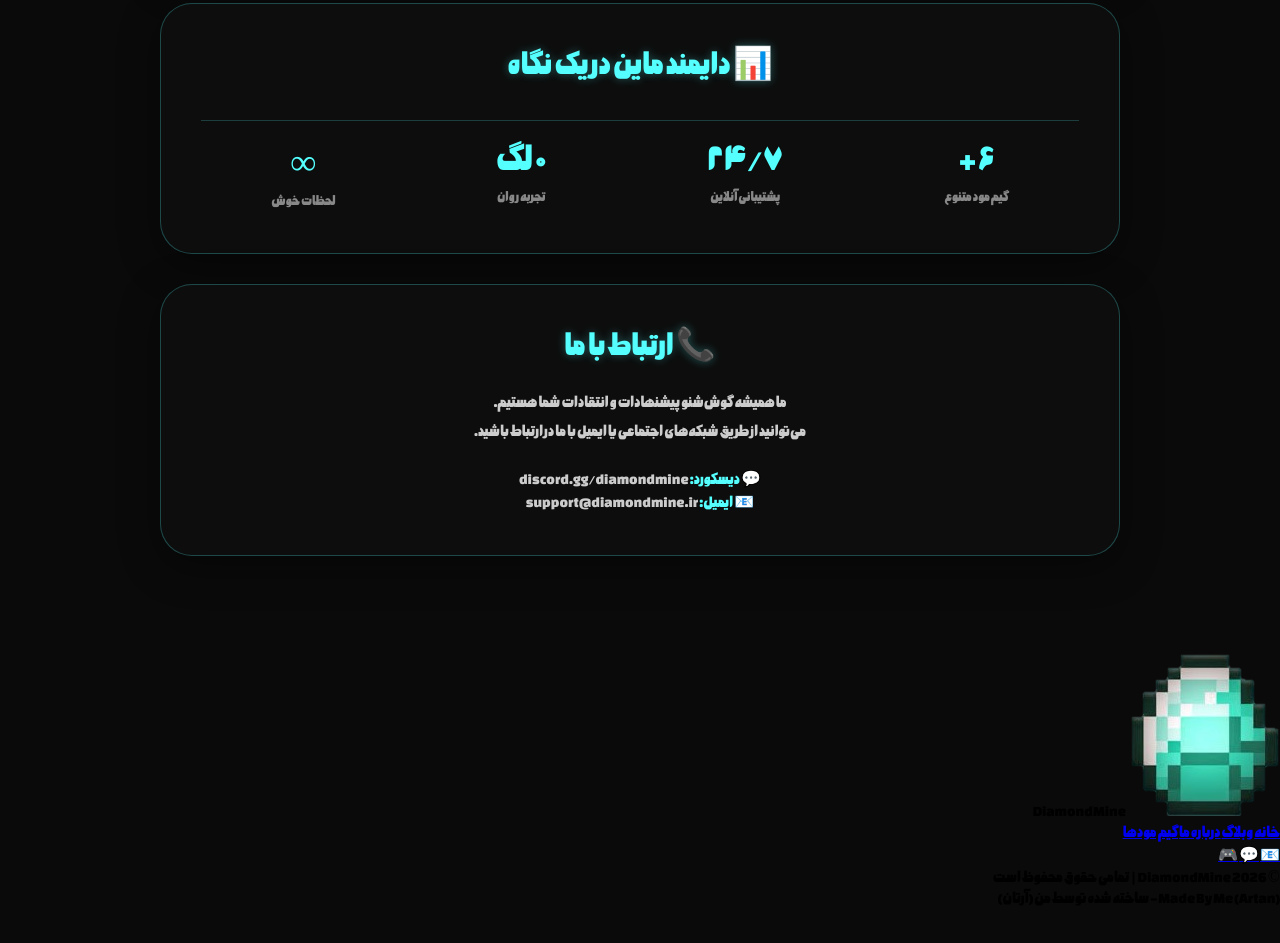
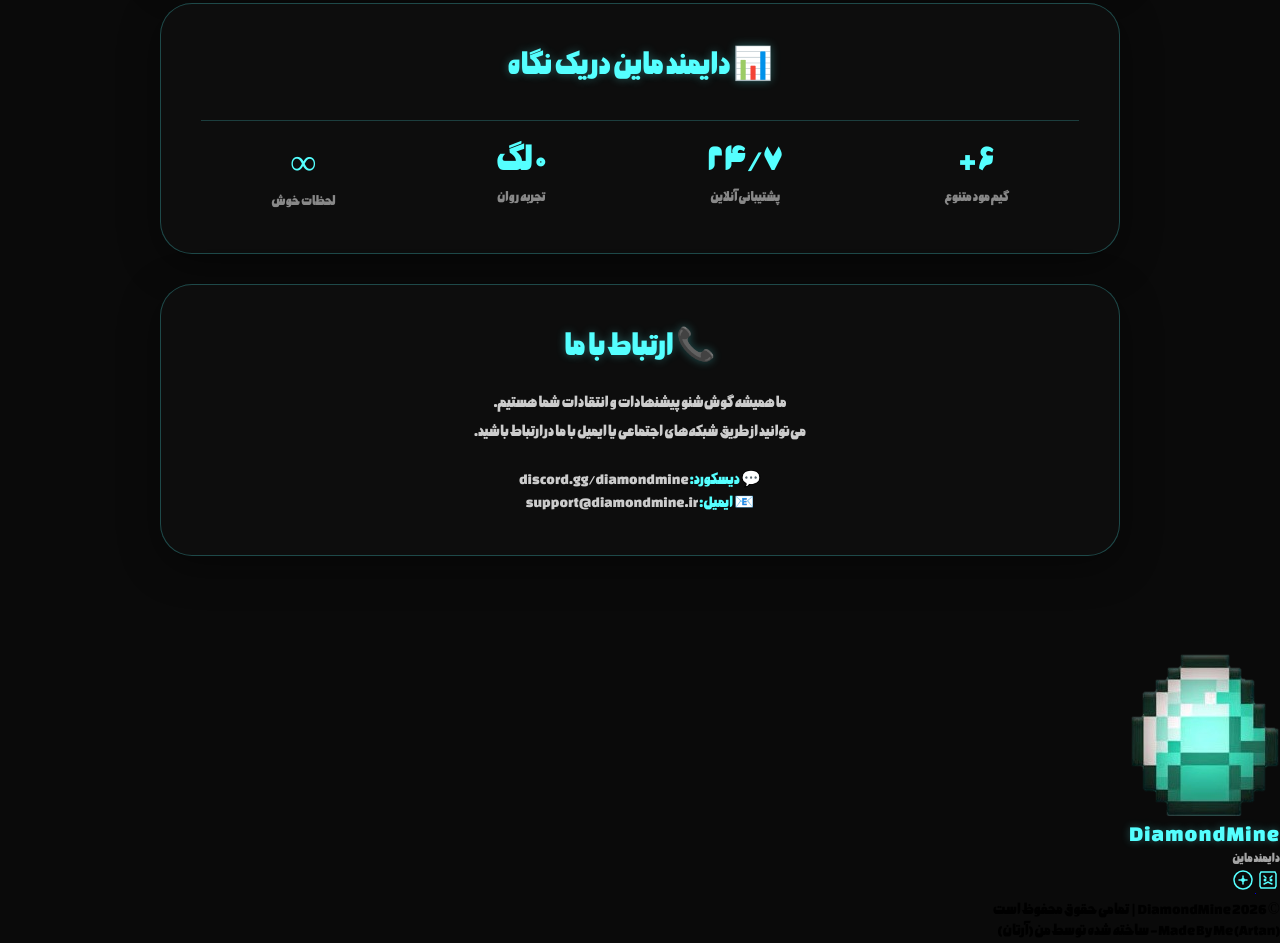
Before and after one commit to Not-Found4/DiamondMine, a plain HTML site: page about.html in a window 1280 px wide. Shown: the part 1155-2098 px from the top of the page. Before the commit the page ends 2066 px from the top, so only its background shows below. Drawn offline with Linux system fonts and the light colour scheme.

Commit message:
Update about.html

```diff
--- a/about.html
+++ b/about.html
@@ -234,23 +234,35 @@
         </div>
     </div>
 
-        <!-- ========== فوتر ========== -->
+            <!-- ========== فوتر ========== -->
     <footer>
         <div class="footer-content">
             <div class="footer-logo">
                 <img src="https://cdn.jsdelivr.net/gh/Not-Found4/DiamondMine@main/images/ii.png" alt="لوگو">
-                <span>DiamondMine</span>
-            </div>
-            <div class="footer-links">
-                <a href="index.html">خانه</a>
-                <a href="blog.html">وبلاگ</a>
-                <a href="about.html">درباره ما</a>
-                <a href="#gamemodes">گیم مودها</a>
+                <div class="logo-text">
+                    <div class="en">DiamondMine</div>
+                    <div class="fa">دایمند ماین</div>
+                </div>
             </div>
             <div class="footer-social">
-                <a href="#">📧</a>
-                <a href="#">💬</a>
-                <a href="#">🎮</a>
+                <a href="#" target="_blank" class="social-icon" aria-label="Discord">
+                    <svg width="24" height="24" viewBox="0 0 24 24" fill="none" xmlns="http://www.w3.org/2000/svg">
+                        <path d="M20 6L19 4H5L4 6V18L5 20H19L20 18V6Z" stroke="#55FFFF" stroke-width="1.5" fill="none"/>
+                        <circle cx="9" cy="12" r="1.5" fill="#55FFFF"/>
+                        <circle cx="15" cy="12" r="1.5" fill="#55FFFF"/>
+                        <path d="M8 8L10 10" stroke="#55FFFF" stroke-width="1.5" stroke-linecap="round"/>
+                        <path d="M16 8L14 10" stroke="#55FFFF" stroke-width="1.5" stroke-linecap="round"/>
+                        <path d="M8 16L12 14L16 16" stroke="#55FFFF" stroke-width="1.5" stroke-linecap="round"/>
+                    </svg>
+                </a>
+                <a href="#" target="_blank" class="social-icon" aria-label="Bale">
+                    <svg width="24" height="24" viewBox="0 0 24 24" fill="none" xmlns="http://www.w3.org/2000/svg">
+                        <circle cx="12" cy="12" r="9" stroke="#55FFFF" stroke-width="1.5" fill="none"/>
+                        <path d="M8 12H16" stroke="#55FFFF" stroke-width="1.5" stroke-linecap="round"/>
+                        <path d="M12 8L12 16" stroke="#55FFFF" stroke-width="1.5" stroke-linecap="round"/>
+                        <circle cx="12" cy="12" r="2" fill="#55FFFF"/>
+                    </svg>
+                </a>
             </div>
         </div>
         <div class="footer-copyright">
```
